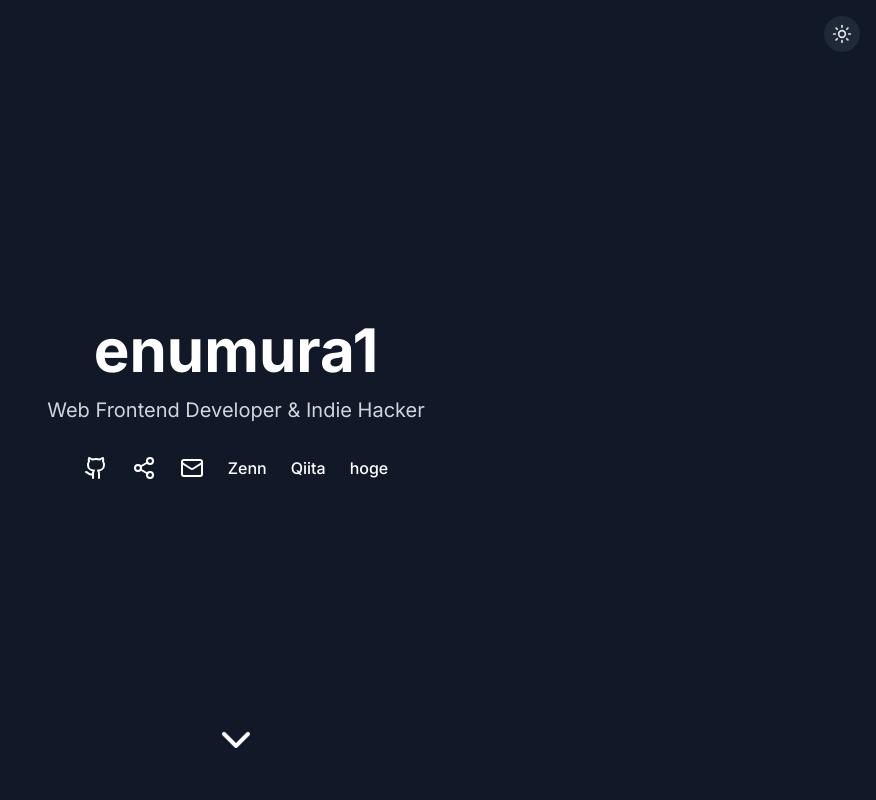
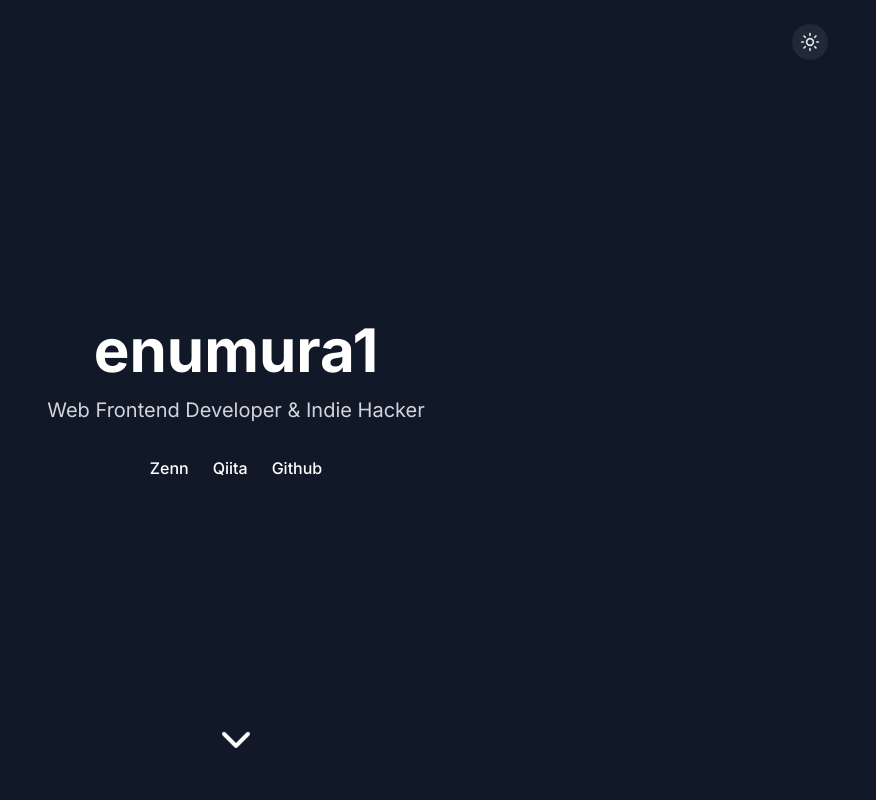
Before and after one commit to enumura1/portofolio-site-v3, a Next.js app: page / in a window 1280 px wide. Shown: the top 800 px of the page, without its empty margins (404-1280 px from the left). Built offline with nearby package versions, Linux system fonts and the light colour scheme.

Commit message:
fix:herosection ui

```diff
--- a/src/app/layout.tsx
+++ b/src/app/layout.tsx
@@ -16,7 +16,7 @@ export default function RootLayout({
   children: React.ReactNode
 }) {
   return (
-    <html lang="ja" suppressHydrationWarning>
+    <html lang="ja" className="dark" suppressHydrationWarning>
       <body className={`${inter.className} bg-white dark:bg-gray-900 transition-colors duration-300`}>
         <ThemeProvider>
           {children}
--- a/src/components/static/Hero.tsx
+++ b/src/components/static/Hero.tsx
@@ -1,4 +1,4 @@
-import { Github, Share2, Mail, ChevronDown } from 'lucide-react'
+import { ChevronDown } from 'lucide-react'
 
 export function Hero() {
   return (
@@ -11,28 +11,6 @@ export function Hero() {
           </span>
         </p>
         <div className="flex space-x-6 justify-center items-center">
-          <a
-            href="https://github.com/"
-            target="_blank"
-            rel="noopener noreferrer"
-            className="hover:text-blue-400 transition-colors"
-          >
-            <Github size={24} />
-          </a>
-          <a
-            href="https://twitter.com/"
-            target="_blank"
-            rel="noopener noreferrer"
-            className="hover:text-blue-400 transition-colors"
-          >
-            <Share2 size={24} />
-          </a>
-          <a
-            href="mailto:your@email.com"
-            className="hover:text-blue-400 transition-colors"
-          >
-            <Mail size={24} />
-          </a>
           <a
             href="https://zenn.dev/enumura"
             target="_blank"
@@ -50,12 +28,12 @@ export function Hero() {
             Qiita
           </a>
           <a
-            href="https://qiita.com/enumura1"
+            href="https://github.com/enumura1"
             target="_blank"
             rel="noopener noreferrer"
             className="text-base font-medium hover:text-blue-400 transition-colors"
           >
-            hoge
+            Github
           </a>
         </div>
       </div>
--- a/src/components/ui/theme-switcher.tsx
+++ b/src/components/ui/theme-switcher.tsx
@@ -9,7 +9,7 @@ export function ThemeSwitcher() {
   return (
     <button
       onClick={toggleTheme}
-      className="fixed top-4 right-4 p-2 rounded-full bg-gray-200 dark:bg-gray-800 transition-colors duration-200 z-50"
+      className="fixed top-6 right-6 md:right-8 lg:right-12 p-2 rounded-full bg-gray-200 dark:bg-gray-800 transition-colors duration-200 z-50"
       aria-label="Toggle theme"
     >
       {theme === 'dark' ? (
```
